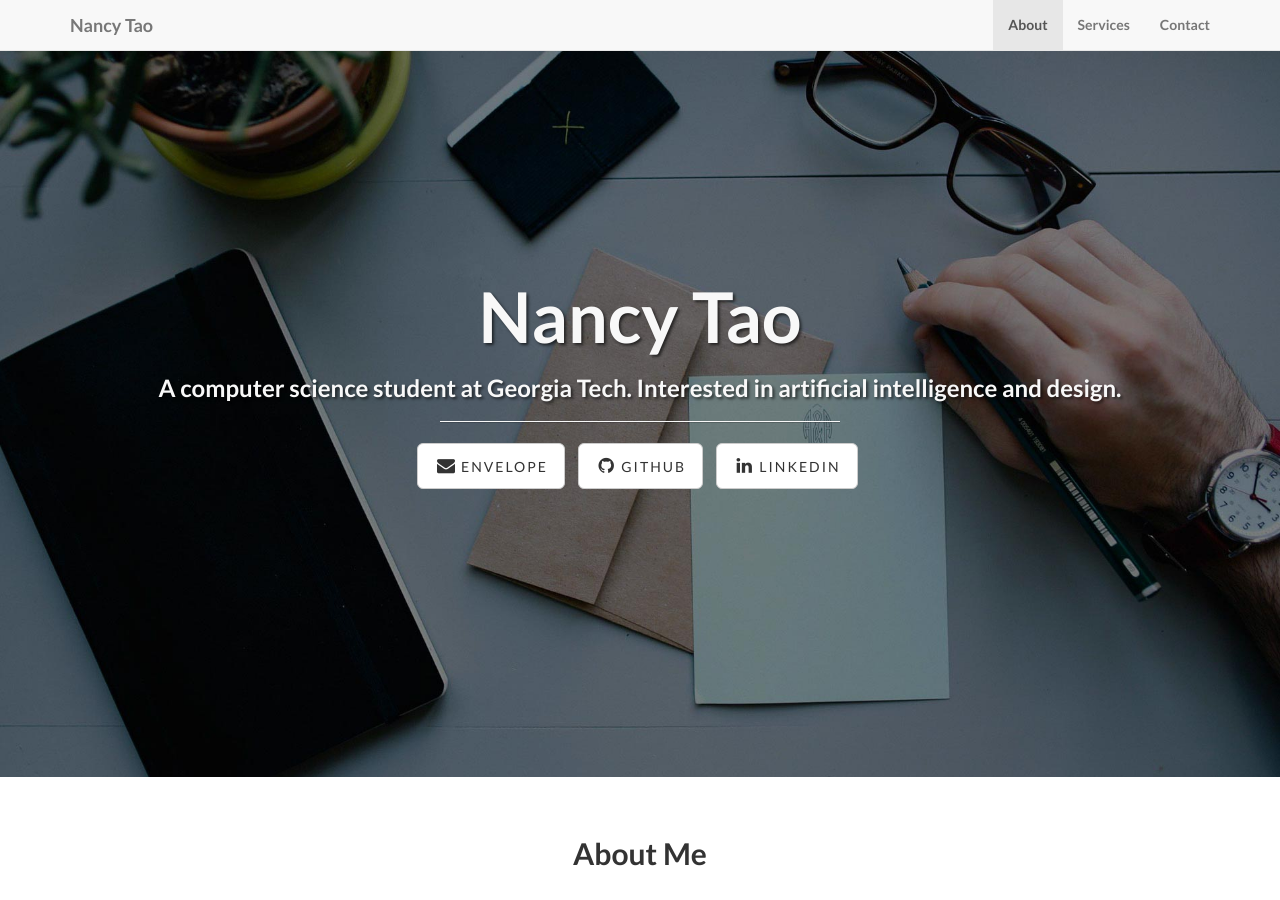
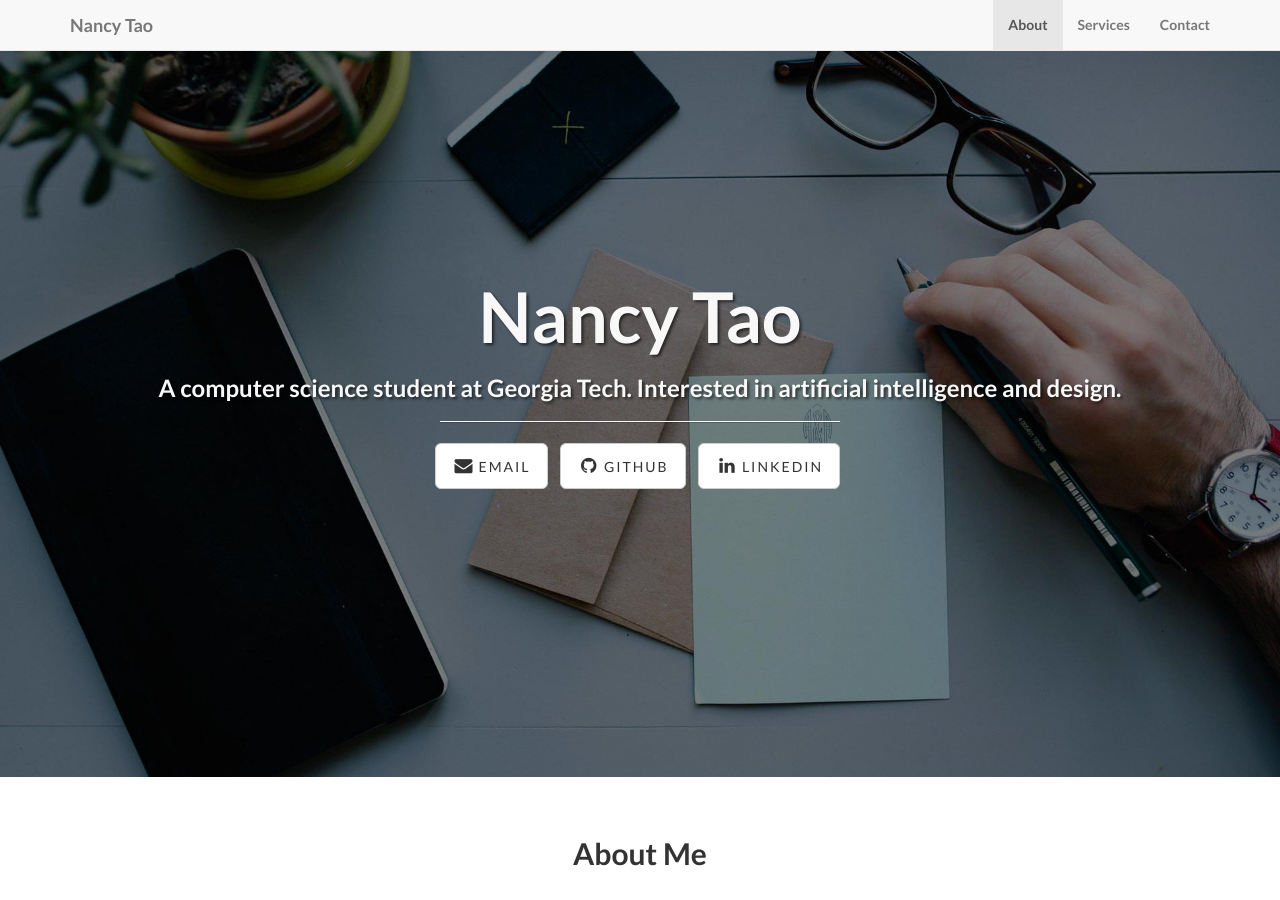
Before and after one commit to nancytao/nancytao.github.io, a Jekyll site: the page built from index.html, in a window 1280 px wide and 900 px high. Built offline with Jekyll 4.4.1, drawn with Linux system fonts in a browser that asks for light colours; some of the changed text lies outside the part shown.

Commit message:
Fixed email button to say email and not envelope

```diff
--- a/_config.yml
+++ b/_config.yml
@@ -15,15 +15,3 @@
 # Build settings
 markdown: kramdown
 permalink: pretty
-
-# ----------------------- #
-#   3rd Party Settings    #
-# ----------------------- #
-
-social:
-  - title: envelope
-    url: mailto:nancytao@gatech.edu
-  - title: github
-    url: https://github.com/nancytao
-  - title: linkedin
-    url: https://linkedin.com/in/nancytao42
--- a/_includes/header.html
+++ b/_includes/header.html
@@ -43,11 +43,17 @@
 						<h3>{{ page.subTitle }}</h3>
 						<hr class="intro-divider">
 						<ul class="list-inline intro-social-buttons">
-							{% for social in site.social %}
 							<li>
-								<a href="{{ social.url }}" class="btn btn-default btn-lg"><i class="fa fa-{{ social.title }} fa-fw"></i> <span class="network-name">{{ social.title }}</span></a>
-							</li>
-							{% endfor %}
+								<a href="mailto:nancytao@gatech.edu" class="btn btn-default btn-lg"><i class="fa fa-envelope fa-fw"></i> <span class="network-name">email</span></a>
+                            </li>
+
+                            <li>
+                                <a href="https://github.com/nancytao" class="btn btn-default btn-lg"><i class="fa fa-github fa-fw"></i> <span class="network-name">github</span></a>
+                            </li>
+
+                            <li>
+                                <a href="https://linkedin.com/in/nancytao42" class="btn btn-default btn-lg"><i class="fa fa-linkedin fa-fw"></i> <span class="network-name">linkedin</span></a>
+                            </li>
 						</ul>
 					</div>
 				</div>
```
